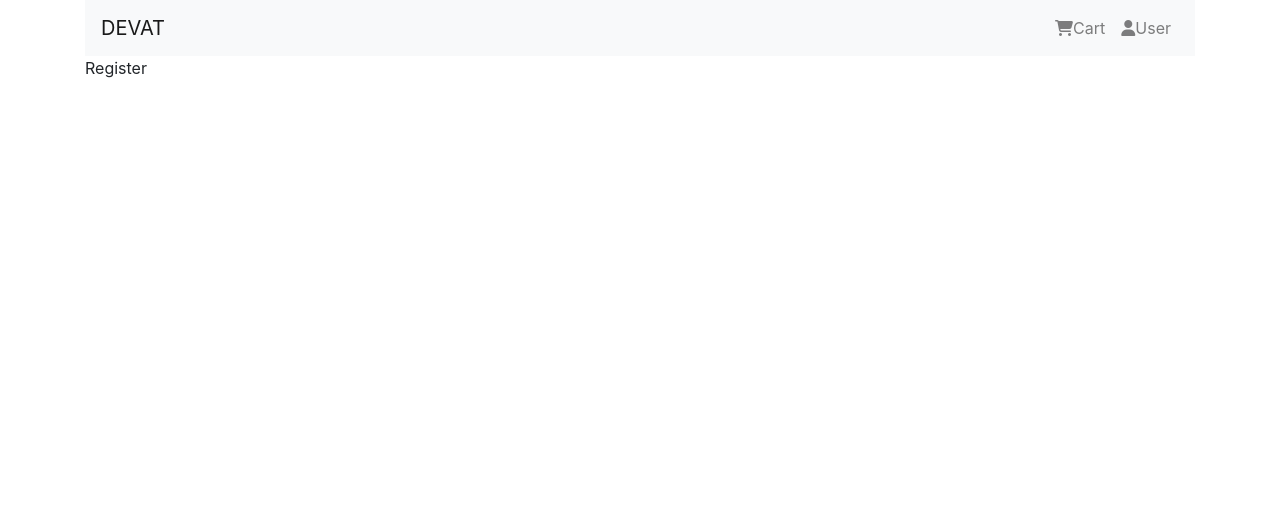
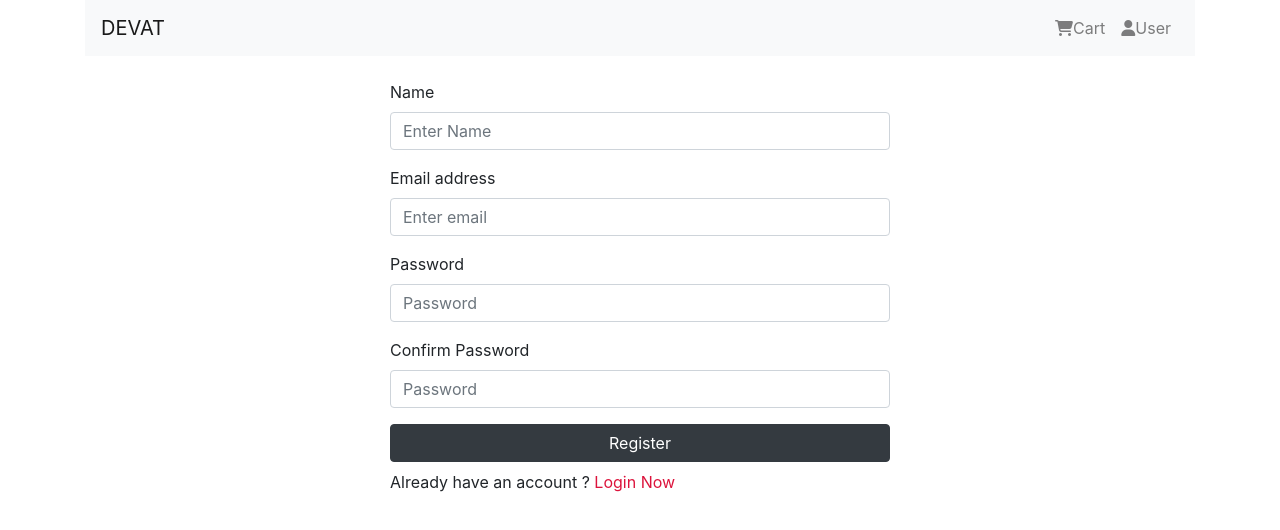
Before and after one commit to SinyorT/NextJsEcommercial, a Next.js app: page /register in a window 1280 px wide. Shown: the top 530 px of the page. Built offline with nearby package versions, Linux system fonts and the light colour scheme.

Commit message:
get data from register form

```diff
--- a/pages/register.js
+++ b/pages/register.js
@@ -1,9 +1,74 @@
+import Head from 'next/head'
+import Link from 'next/link'
+import { useState } from 'react'
+
+
 const Register = () => {
-    return (
-      <div>
-        Register
-      </div>
-    )
+
+  const initialState = { name: '', email: '', password:'', cf_password: '' }
+  const [userData, setUserData] = useState(initialState)
+  const { name, email, password, cf_password } = userData
+
+
+
+  const handleChangeInput = e => {
+    const { name, value } = e.target
+    setUserData({ ...userData, [name]: value })
   }
 
-  export default Register
+
+  const handleSubmit = e =>{
+    e.preventDefault()
+    console.log(userData)
+  }
+
+  return (
+    <div>
+      <Head>
+        <title>Register Page</title>
+      </Head>
+      <form className="mx-auto my-4" style={{ maxWidth: '500px' }} onSubmit={handleSubmit}>
+        <div className="form-group">
+          <label htmlFor="name">Name</label>
+          <input type="text" className="form-control" id="name" aria-describedby="emailHelp" placeholder="Enter Name"
+            name="name"
+            value={name}
+            onChange={handleChangeInput}
+          />
+        </div>
+        <div className="form-group">
+          <label htmlFor="exampleInputEmail1">Email address</label>
+          <input type="email" className="form-control" id="exampleInputEmail1" aria-describedby="emailHelp" placeholder="Enter email"
+            name="email"
+            value={email}
+            onChange={handleChangeInput}
+          />
+        </div>
+        <div className="form-group">
+          <label htmlFor="exampleInputPassword1">Password</label>
+          <input type="password" className="form-control" id="exampleInputPassword1" placeholder="Password"
+            name="password"
+            value={password}
+            onChange={handleChangeInput}
+          />
+        </div>
+
+        <div className="form-group">
+          <label htmlFor="exampleInputPassword2">Confirm Password</label>
+          <input type="password" className="form-control" id="exampleInputPassword2" placeholder="Password"
+            name="cf_password"
+            value={cf_password}
+            onChange={handleChangeInput}
+          />
+        </div>
+        <button type="submit" className="btn btn-dark w-100">Register</button>
+        <p className="my-2">Already have an account ?
+                 <Link href="/signin">
+            <a style={{ color: 'crimson' }}> Login Now</a></Link>
+        </p>
+      </form>
+    </div>
+  )
+}
+
+export default Register
```
Also changed, not shown: pages/signin.js (+8 -3 lines), utils/connectDB.js (added).
